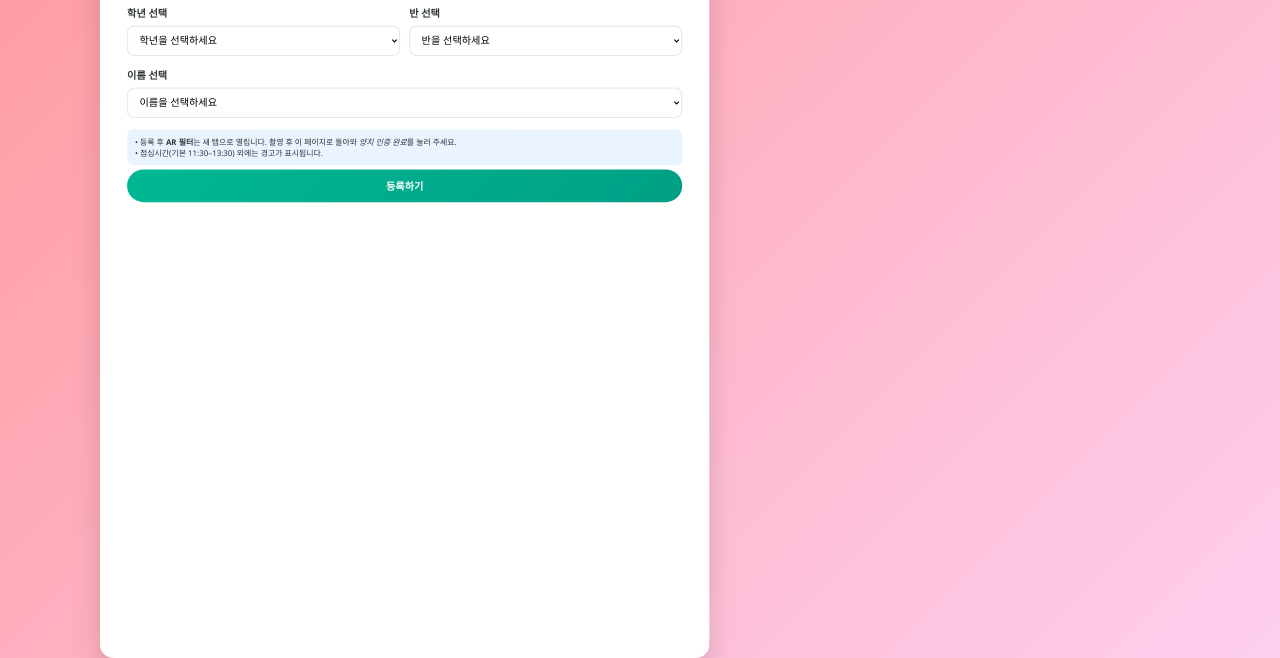
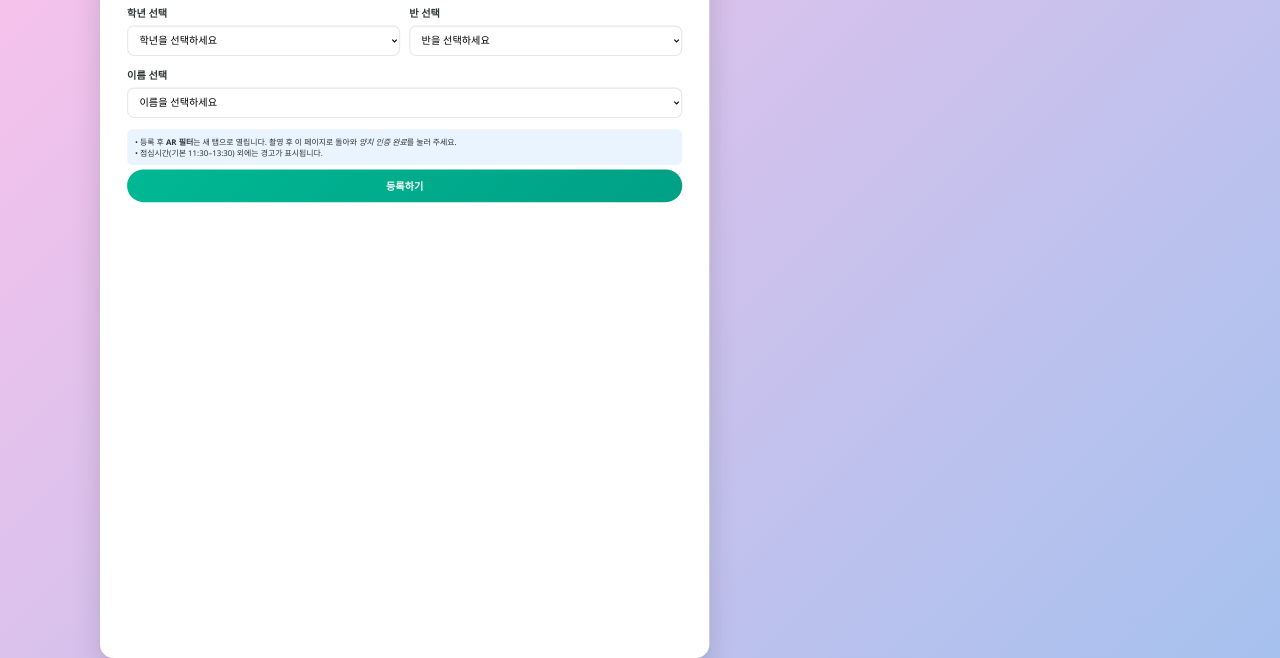
Before and after one commit to joonahchoi/brush-teeth, a plain HTML site: page index.html in a window 1280 px wide. Shown: the part 142-800 px from the top of the page. Drawn offline with Linux system fonts and the light colour scheme.

Commit message:
Update index.html

```diff
--- a/index.html
+++ b/index.html
@@ -8,8 +8,8 @@
     :root{
       --APP-W: 1080px;
       --APP-H: 1418px;
-      --bg1: #ff9a9e;
-      --bg2: #fecfef;
+      --bg1: #fbc2eb;
+      --bg2: #a6c1ee;
       --ink: #2d3436;
       --sub: #636e72;
       --ok1: #00b894;
@@ -278,7 +278,7 @@
   let brushingRecords = JSON.parse(localStorage.getItem('brushingRecords') || '[]');
 
   // ===== (ADD) 시트2 웹훅 설정 & 전송 함수 =====
-  const SHEETS_WEBHOOK = 'https://script.google.com/macros/s/AKfycbxh5DZUyTk0Yw1uZXruj7ViUh08FO2vQogfIrLNpOQjm56R8ARL5D1kon9tXTLGsnKEjw/exec'
+  const SHEETS_WEBHOOK = 'https://script.google.com/a/macros/ajou.ac.kr/s/AKfycbyI8cJ3hvMFRFbOkZuDXHylB23VTkFRvgCrEJqh-QaG2874WCC0yGtwN2iBK6aSEUUMwg/exec'
 
   async function sendToSheet2(payload) {
     try {
```
